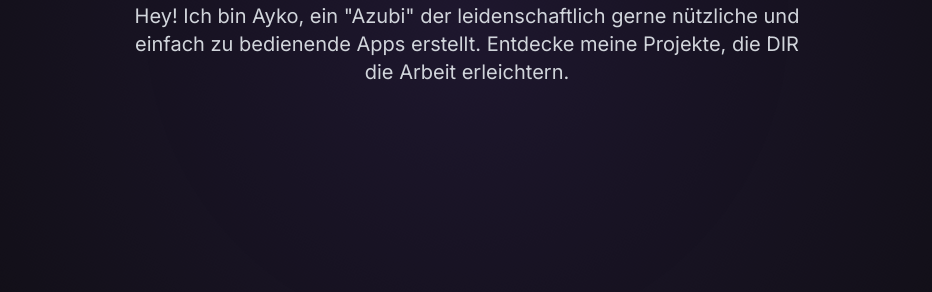
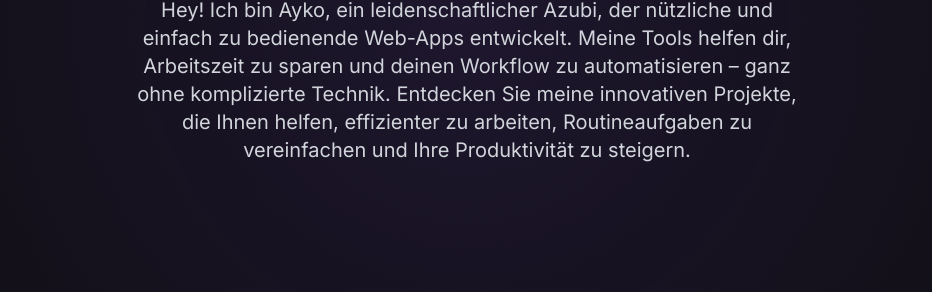
Before and after one commit to Aykolino511/MBUPS-Projekt, a plain HTML site: page index.html in a window 1280 px wide. Shown: the part 380-672 px from the top of the page, without its empty margins (173-1105 px from the left). Drawn offline with nearby package versions, Linux system fonts and the light colour scheme.

Commit message:
Update index.html

```diff
--- a/index.html
+++ b/index.html
@@ -212,10 +212,11 @@
         <header class="min-h-[85vh] flex flex-col justify-center items-center text-center py-20">
             <div class="max-w-3xl">
                 <h1 class="text-5xl md:text-7xl font-extrabold tracking-tight fade-in-up">
-                    Innovative <span class="gradient-text">Web-Tools</span> für deinen Workflow
+                    Innovative <span class="gradient-text">Web-Tools</span> für deinen Workflow 🚀
                 </h1>
                 <p class="mt-6 text-lg md:text-xl text-gray-300 max-w-2xl mx-auto fade-in-up" style="transition-delay: 150ms;">
-                    Hey! Ich bin Ayko, ein "Azubi" der leidenschaftlich gerne nützliche und einfach zu bedienende Apps erstellt. Entdecke meine Projekte, die DIR die Arbeit erleichtern.
+                    Hey! Ich bin Ayko, ein leidenschaftlicher Azubi, der nützliche und einfach zu bedienende Web-Apps entwickelt. Meine Tools helfen dir, Arbeitszeit zu sparen und deinen Workflow zu automatisieren – ganz ohne komplizierte Technik.
+                    Entdecken Sie meine innovativen Projekte, die Ihnen helfen, effizienter zu arbeiten, Routineaufgaben zu vereinfachen und Ihre Produktivität zu steigern.
                 </p>
             </div>
         </header>
```
